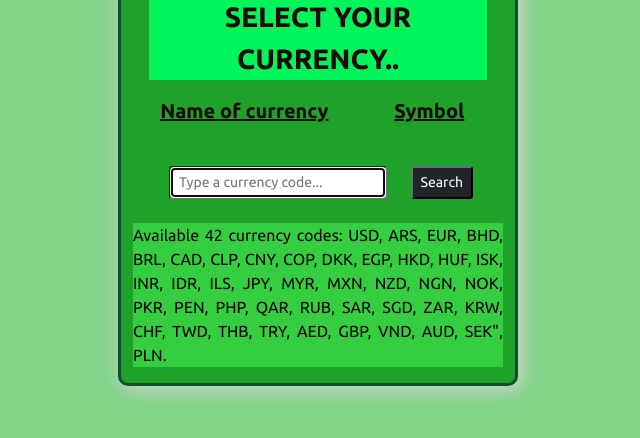
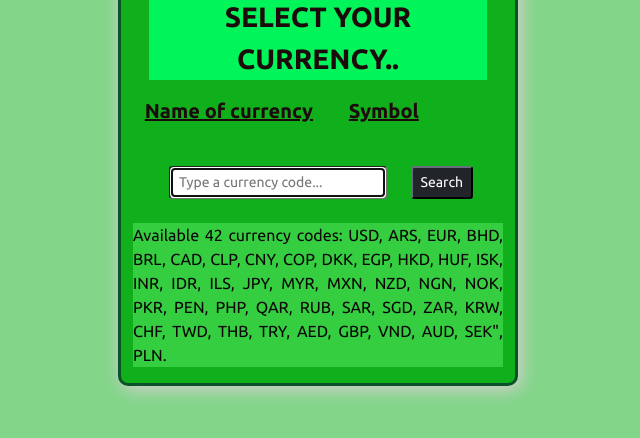
Before and after one commit to askat58/Stock-market, a plain HTML site: page index.html in a window 1280 px wide. Shown: the part 188-626 px from the top of the page, without its empty margins (322-962 px from the left). Drawn offline with nearby package versions, Linux system fonts and the light colour scheme.

Commit message:
Cosmetic changes
change size of columns

```diff
--- a/index.html
+++ b/index.html
@@ -28,10 +28,10 @@
 
       <div class="row mb-3">
         <div class="row align-items-center text-center fs-5">
-          <div class="col-8 colors">
+          <div class="col-7 colors">
             Name of currency
           </div>
-          <div class="col-4 colors">
+          <div class="col-3 colors">
             Symbol
           </div>
         </div>
@@ -39,7 +39,7 @@
 
       <div class="row mx-5">
         <div class="row align-items-center text-center">
-          <div id="currency-name" class="col-7"></div>
+          <div id="currency-name" class="col-6"></div>
           <div id="currency-symbol" class="col-4"></div>
         </div>
       </div>
--- a/style.css
+++ b/style.css
@@ -4,7 +4,7 @@ body {
   color: #1d0b0b;
 }
 .container {
-  background-color: #1ea229;
+  background-color: #10b01d;
   border: 3px solid #0b522b;
   box-shadow: 3px 3px 18px #dfcfd8;
   border-radius: 10px;
```
